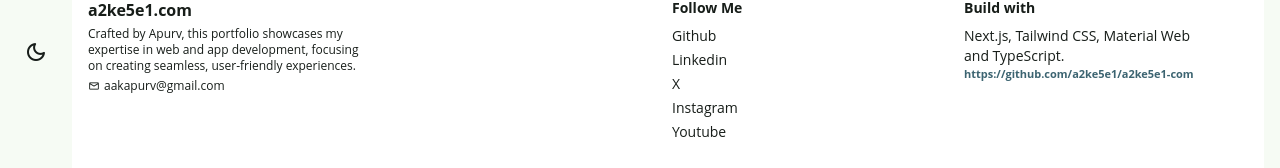
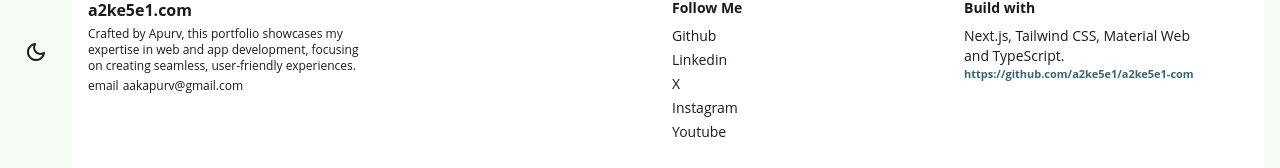
Before and after one commit to a2ke5e1/a2ke5e1-com, a Next.js app: page / in a window 1280 px wide. Shown: the part 722-890 px from the top of the page. Built offline with nearby package versions, Linux system fonts and the light colour scheme.

Commit message:
Reduced icon load times

```diff
--- a/src/app/globals.css
+++ b/src/app/globals.css
@@ -1,4 +1,4 @@
-@import "material-symbols" layer(base);
+@import "material-symbols/rounded.css" layer(base);
 
 @layer theme, base, components, utilities;
 
```
